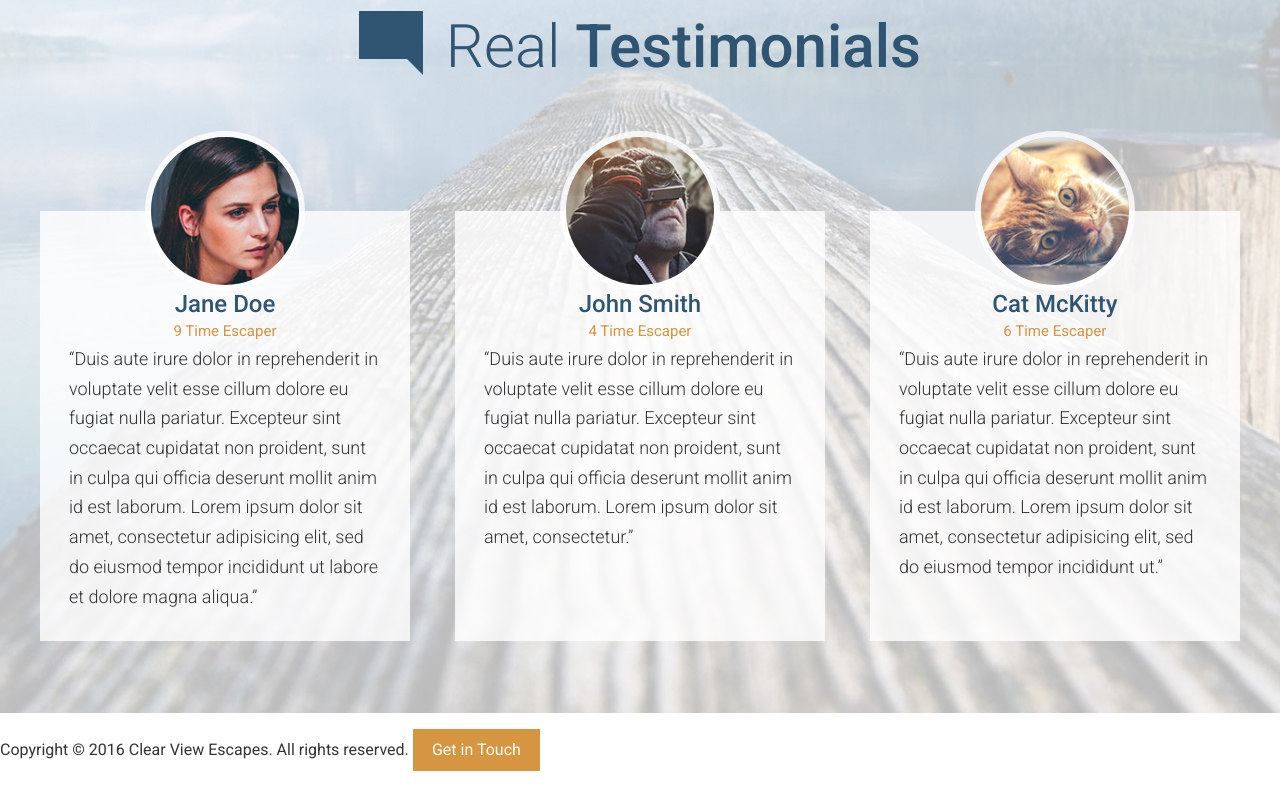
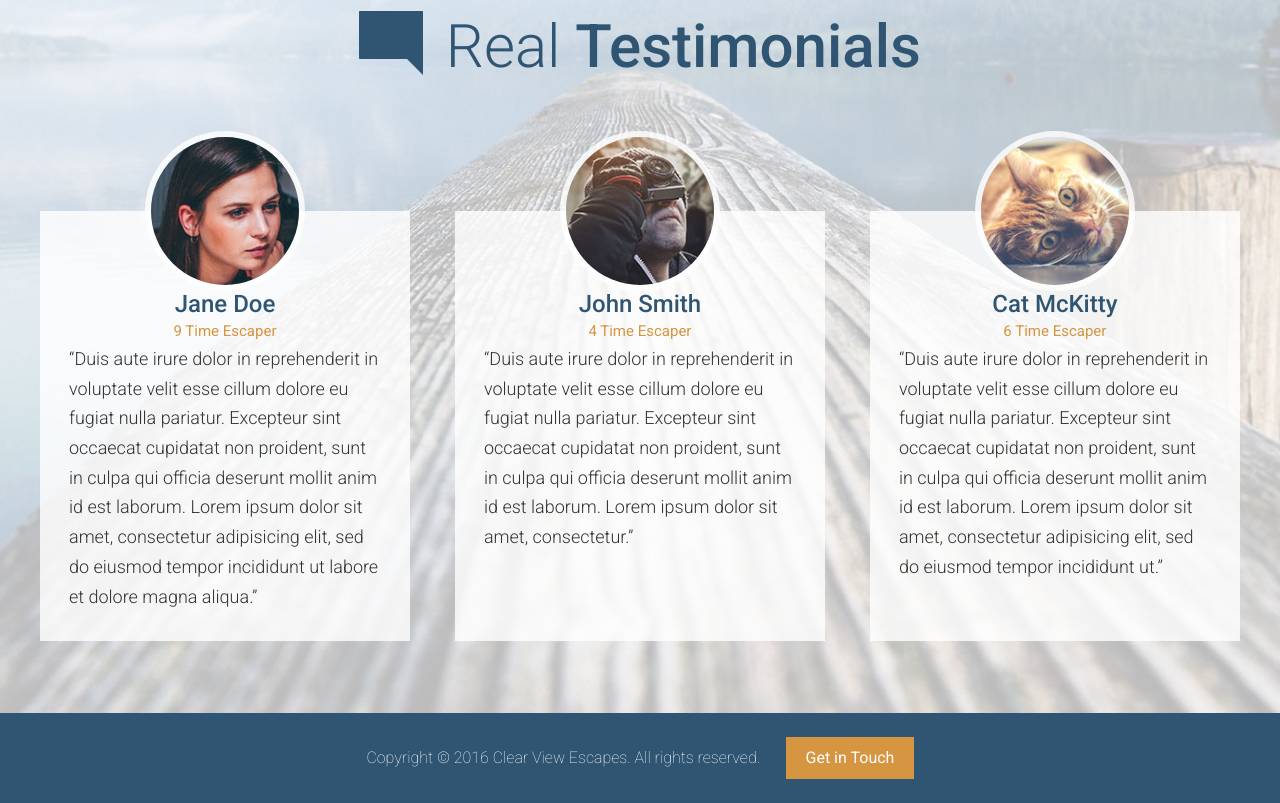
Before and after one commit to riadheh/clearViewEscapes, a website: page app/index.html in a window 1280 px wide. Shown: the part 3153-3956 px from the top of the page. Drawn offline with Linux system fonts and the light colour scheme.

Commit message:
completed styling the footer

```diff
--- /dev/null
+++ b/app/assets/styles/modules/_site-footer.css
@@ -0,0 +1,18 @@
+.site-footer {
+   background-color: $mainBlue;
+   color: #fff;
+   padding: .5rem 0;
+   text-align: center;
+
+   &__text {
+      display: block;
+      margin-bottom: 1rem;
+      font-weight: 200;
+
+      @mixin atMedium {
+         display: inline;
+         margin-bottom: 0;
+         margin-right: 1.4rem;
+      }
+   }
+}
--- a/app/assets/styles/styles.css
+++ b/app/assets/styles/styles.css
@@ -10,6 +10,7 @@
 @import "modules/_row";
 @import "modules/_generic-content-container";
 @import "modules/_section-title";
+@import "modules/_site-footer";
 @import "modules/_testimonial";
 @import "modules/_feature-item";
 @import "modules/_sprite";
--- a/app/index.html
+++ b/app/index.html
@@ -169,8 +169,11 @@
 
   </div>
 
-  <footer>
-    <p>Copyright &copy; 2016 Clear View Escapes. All rights reserved. <a href="#" class="btn btn--orange">Get in Touch</a></p>
+  <footer class="site-footer">
+    <div class="wrapper">
+      <p><span class="site-footer__text">Copyright &copy; 2016 Clear View Escapes. All rights reserved. </span><a href="#" class="btn btn--orange">Get in Touch</a></p>
+    </div>
+
   </footer>
 </body>
 </html>
--- a/app/temp/styles/styles.css
+++ b/app/temp/styles/styles.css
@@ -800,6 +800,28 @@ a {
   }
   }
 
+.site-footer {
+   background-color: #2f5572;
+   color: #fff;
+   padding: .5rem 0;
+   text-align: center;
+}
+
+.site-footer__text {
+      display: block;
+      margin-bottom: 1rem;
+      font-weight: 200;
+   }
+
+@media (min-width: 800px) {
+
+.site-footer__text {
+         display: inline;
+         margin-bottom: 0;
+         margin-right: 1.4rem
+   }
+  }
+
 .testimonial {
    background-color: rgba(255, 255, 255, .8);
    padding: 0 18px 1px 18px;
```
